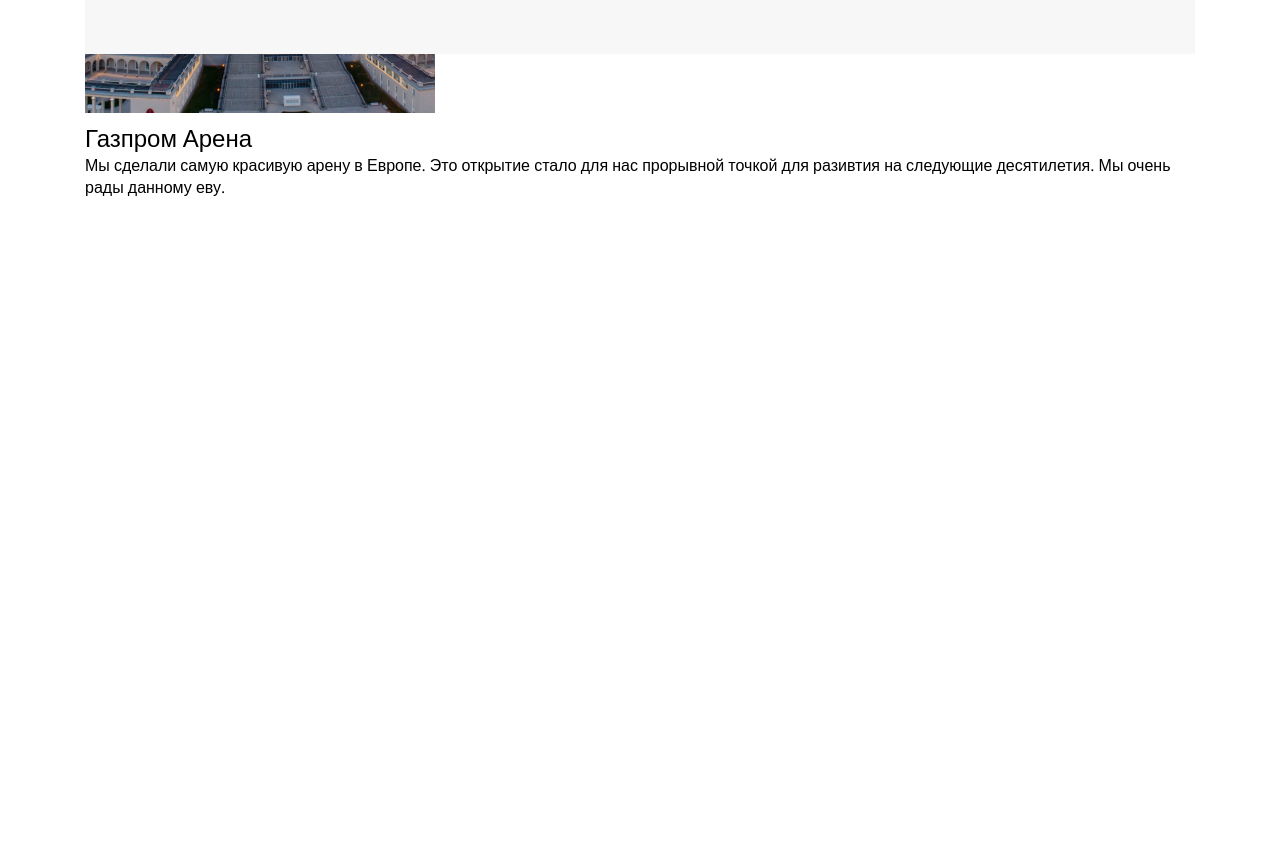
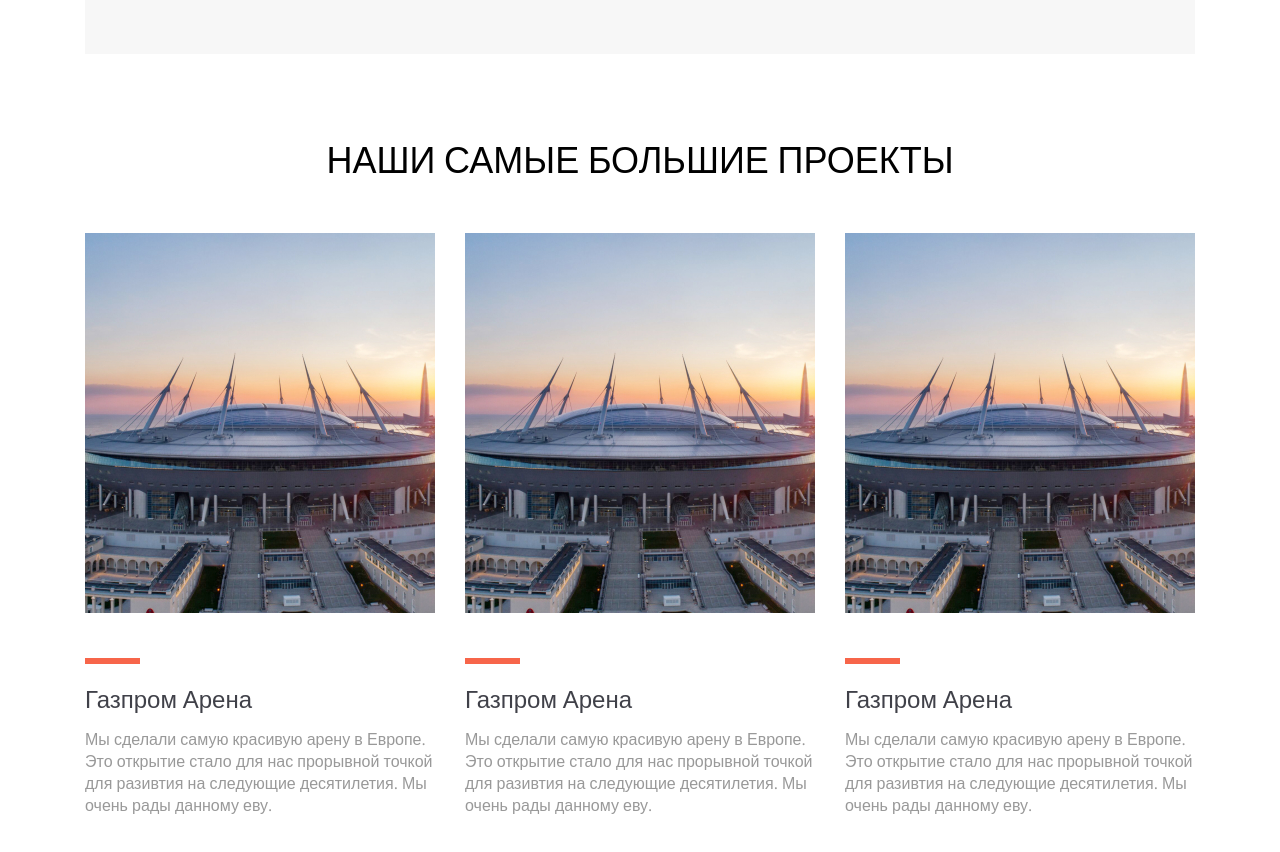
Before and after one commit to KarelinIvan/test_site, a plain HTML site: page index.html in a window 1280 px wide. Shown: the part 1060-1912 px from the top of the page. Before the commit the page ends 1820 px from the top, so only its background shows below. Drawn offline with nearby package versions, Linux system fonts and the light colour scheme.

Commit message:
9-й коммит

```diff
--- a/css/style.css
+++ b/css/style.css
@@ -4,6 +4,11 @@ html {
 
 *, *::before, *::after {
     box-sizing: inherit;
+}
+
+img {
+    display: block;
+    max-width: 100%;
 }
 
 h1, h2, h3, h4, h5, h6, p {
@@ -130,6 +135,7 @@ body {
 .about {
     min-height: 1080px;
     position: relative;
+    padding-top: 250px;
 }
 
 .info {
@@ -196,3 +202,67 @@ body {
     grid-template-rows: repeat(4, 1fr);
     }
 }
+
+.project_h2 {
+    text-align: center;
+    margin-bottom: 50px;
+}
+
+.about__flex {
+    display: flex;
+}
+
+.about__flex-item {
+    max-width: 350px;
+    margin-right: 30px;
+}
+
+.about__flex-item:last-child {
+    margin-right: 0;
+}
+
+.project__img {
+    margin-bottom: 45px;
+}
+.rectangle {
+    width: 55px;
+    height: 6px;
+    background-color: var(--accent-color);
+    margin-bottom: 15px;
+}
+
+.project_h3 {
+    color: var(--dark-color);
+    margin-bottom: 13px;
+}
+
+.project_p {
+    color: var(--gray-color);
+}
+
+@media screen and (max-width: 1280px) {
+    .about {
+        padding: 450px 15px 110px 15px;
+    }
+}
+
+@media screen and (max-width: 768px) {
+    .about {
+        padding-top: 150px;
+        padding-bottom: 80px;
+    }
+
+    .about__flex {
+        flex-direction: column;
+        align-items: center;
+    }
+
+    .about__flex-item {
+        margin-right: 0;
+        margin-bottom: 30px;
+    }
+
+    .about__flex-item:last-child {
+        margin-bottom: 0;
+    }
+}
--- a/index.html
+++ b/index.html
@@ -71,6 +71,26 @@
 								на следующие десятилетия. Мы очень рады данному еву.
 							</p>
 						</div>
+						<div class="about__flex-item">
+							<img src="img/Rectangle 3.jpg" alt="project" class="project__img"/>
+							<div class="rectangle"></div>
+							<h3 class="text__h3 project_h3">Газпром Арена</h3>
+							<p class="text__p project_p">
+								Мы сделали самую красивую арену в Европе. Это
+								открытие стало для нас прорывной точкой для разивтия
+								на следующие десятилетия. Мы очень рады данному еву.
+							</p>
+						</div>
+						<div class="about__flex-item">
+							<img src="img/Rectangle 3.jpg" alt="project" class="project__img"/>
+							<div class="rectangle"></div>
+							<h3 class="text__h3 project_h3">Газпром Арена</h3>
+							<p class="text__p project_p">
+								Мы сделали самую красивую арену в Европе. Это
+								открытие стало для нас прорывной точкой для разивтия
+								на следующие десятилетия. Мы очень рады данному еву.
+							</p>
+						</div>
 					</div>
 				</div>
 			</div>
```
